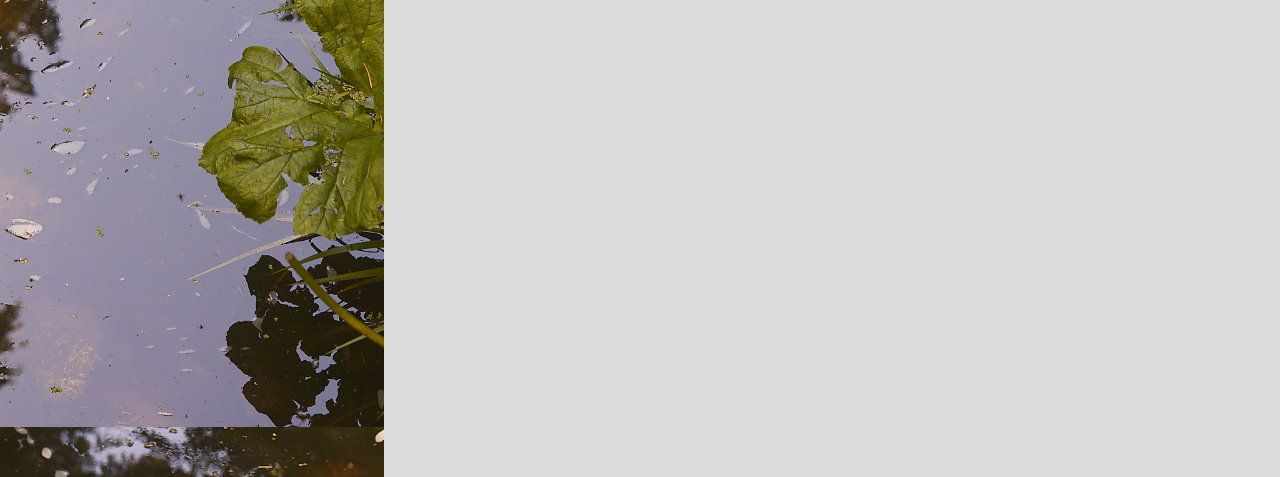
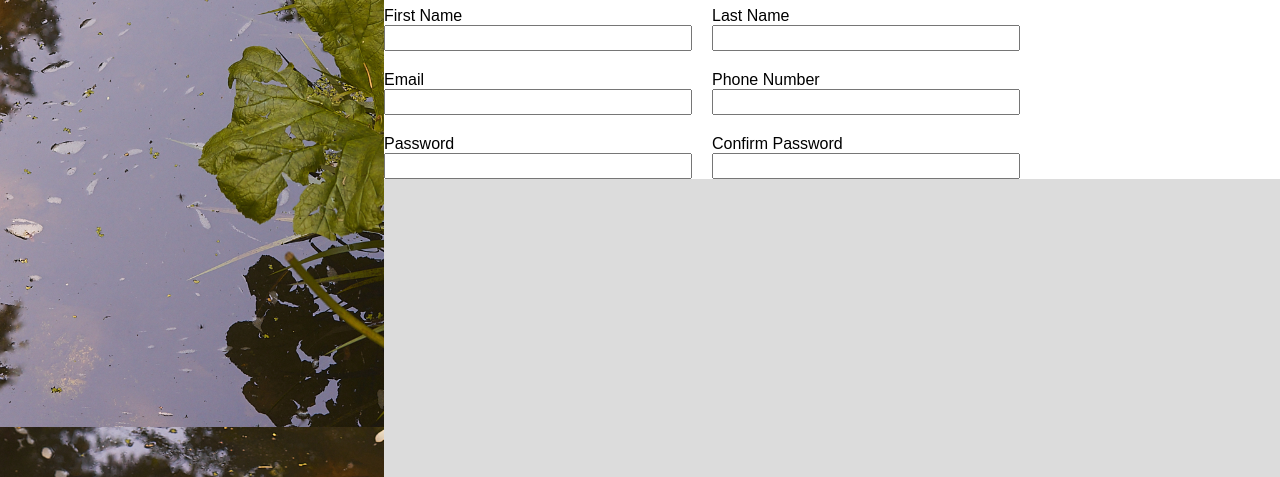
Before and after one commit to chimdice/sign-up-form, a plain HTML site: page index.html in a window 1280 px wide. Shown: the part 323-800 px from the top of the page. Drawn offline with Linux system fonts and the light colour scheme.

Commit message:
Finish form structure

```diff
--- a/index.html
+++ b/index.html
@@ -18,10 +18,37 @@
         <div class="middle">
             <form>
                 <h1>Let's do this!</h1>
-                <div>
-                    <label for="first-name">First Name</label>
+                <div class="inside-content">
+                    <div class="input-container">
+                        <div><label for="first-name">First Name</label></div>
+                        <input id="first-name"type="text" name="input-firstname">
+                    </div>
+
+                    <div class="input-container">
+                        <div><label for="lastname">Last Name</label></div>
+                        <input id="last-name" type="text" name="input-lastname">
+                    </div>
+
+                    <div class="input-container">
+                        <div><label for="email">Email</label></div>
+                        <input type="email" id="email" name="input-email">
+                    </div>
+
+                    <div class="input-container">
+                        <div><label for="phone-number">Phone Number</label></div>
+                        <input type="text" id="phone-number" name="input-phone-number">
+                    </div>
+
+                    <div class="input-container">
+                        <div><label for="password">Password</label></div>
+                        <input type="password" id="password" name="input-password">
+                    </div>
+
+                    <div class="input-container">
+                        <div><label for="password">Confirm Password</label></div>
+                        <input type="password" id="password" name="input-password">
+                    </div>
                 </div>
-                <input id="first-name"type="text" name="input-firstname">
             </form>
         </div>
         <div class="bottom"></div>
--- a/style.css
+++ b/style.css
@@ -31,8 +31,21 @@ body {
 .top {
     font-size: 20px;
     font-weight: 800;
+    height: 250px;
 }
 
 .middle {
     background-color: white;
 }
+
+.inside-content {
+    display: flex;
+    flex-wrap: wrap;
+    width: 900px;
+    gap: 20px
+}
+
+input {
+    width: 300px;
+    height: 20px;
+}
```
